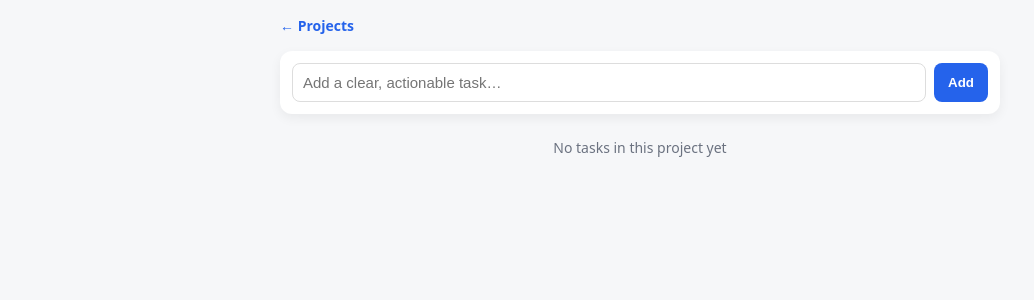
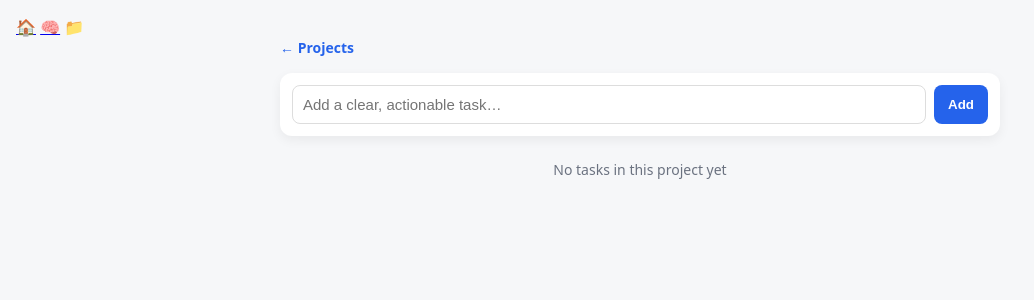
Before and after one commit to venghatesh-stack/DailyPlanner, a Flask app: template templates/project_tasks.html in a window 1280 px wide. Shown: the top 300 px of the page, without its empty margins (0-1034 px from the left). Run offline with Flask 3, Linux system fonts and the light colour scheme; the template is opened without the code that fills it, so the values that code supplies are empty.

Commit message:
added navigation to project tasks html page to go back to all other pages

```diff
--- a/templates/project_tasks.html
+++ b/templates/project_tasks.html
@@ -106,6 +106,19 @@
 </head>
 
 <body>
+      <!-- Top Navigation -->
+    <div class="top-nav">
+      <div class="nav-left">
+        <a href="/" title="Planner">🏠</a>
+        <a href="/todo" title="Eisenhower Matrix">🧠</a>
+        <span title="Projects">📁</span>
+      </div>
+
+      <div class="nav-right">
+        <span id="current-datetime"></span>
+      </div>
+    </div>
+
   <div class="container">
 
     <!-- Header -->
```
